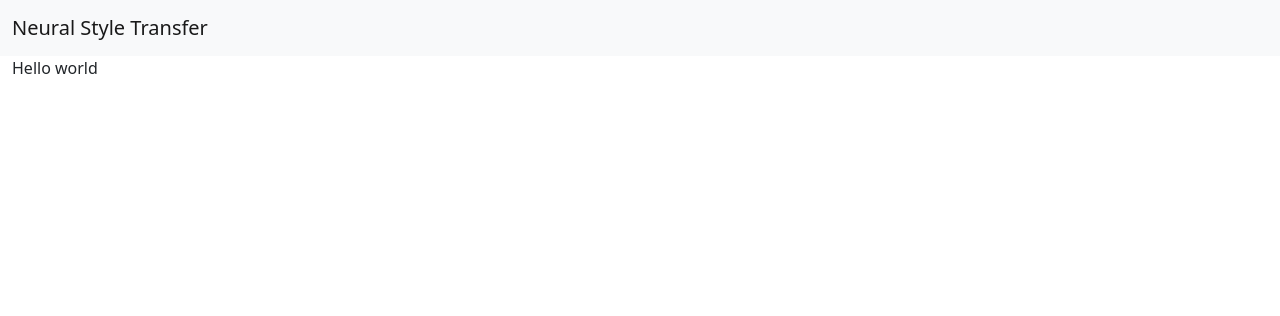
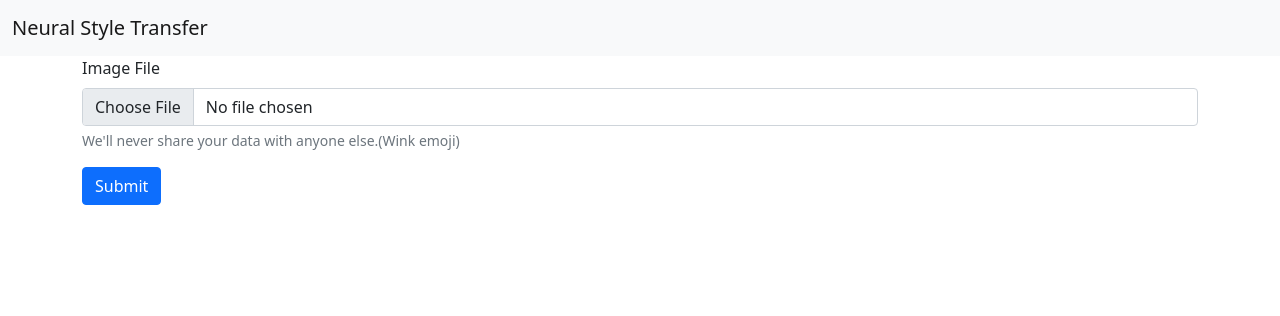
Before and after one commit to NotAdityaPawar/Neural-Style-Transfer, a Flask app: page / in a window 1280 px wide. Shown: the top 316 px of the page. Run offline with Flask 2, Linux system fonts and the light colour scheme.

Commit message:
Added the routing for upload

```diff
--- a/app.py
+++ b/app.py
@@ -1,14 +1,27 @@
 from flask import *
 from flask import render_template
+import os
+
+
 app = Flask(__name__)
+
+
+UPLOAD_FOLDER = "./static/images/uploaded"
+app.config['UPLOAD_FOLDER'] = UPLOAD_FOLDER
+
+
 
 
 @app.route('/')
 def index():
     return render_template("home.html")
 
-@app.route('/success')
-def success():
+@app.route('/uploader',methods = ["GET","POST"])
+def uploader():
+    if request.method=="POST":
+        f = request.files['file']
+        f.save(f.filename)
+
     return render_template("success.html")
 
 if __name__=="__main__":
--- a/templates/home.html
+++ b/templates/home.html
@@ -13,10 +13,23 @@
         <div class="container-fluid">
           <div class="navbar-brand" href="#">Neural Style Transfer</div>
         </div>
-      </nav>
-      <div class="container-fluid">
-        Hello world
-      </div>
+    </nav>
+    <div class="container">
+
+        <form action = "http://localhost:5000/uploader" method="POST" enctype="multipart/form-data">
+            <div class="mb-3">
+            <label for="exampleInputEmail1" class="form-label">Image File</label>
+            <input type="file" class="form-control" name="file">
+            <div id="emailHelp" class="form-text">We'll never share your data with anyone else.(Wink emoji)</div>
+            </div>
+
+
+            <button type="submit" class="btn btn-primary">Submit</button>
+        </form>
+
+    </div>
+
+
 
 
     <script src="https://cdn.jsdelivr.net/npm/bootstrap@5.1.3/dist/js/bootstrap.bundle.min.js" integrity="sha384-ka7Sk0Gln4gmtz2MlQnikT1wXgYsOg+OMhuP+IlRH9sENBO0LRn5q+8nbTov4+1p" crossorigin="anonymous"></script>
```
Also changed, not shown: banner.png (added).
